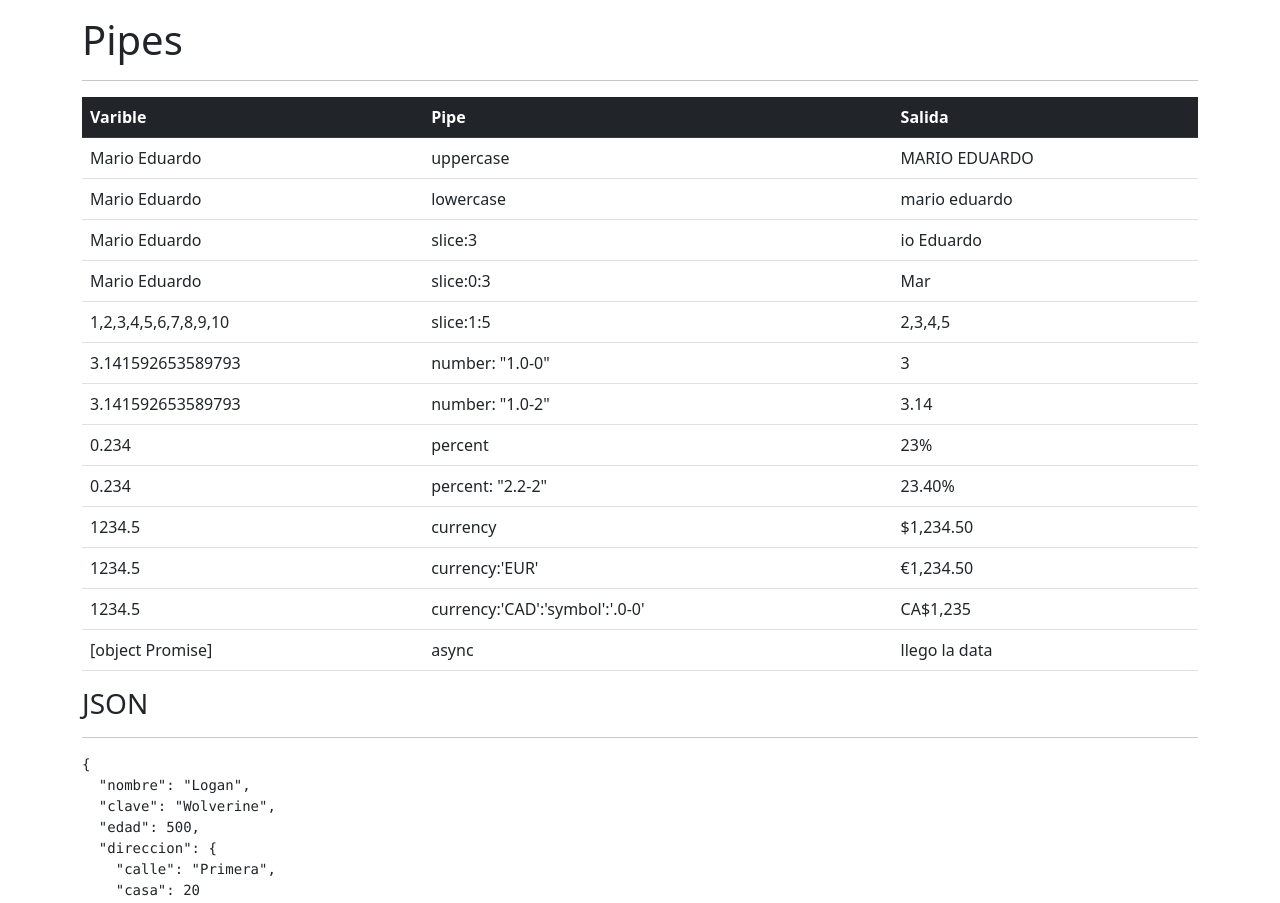
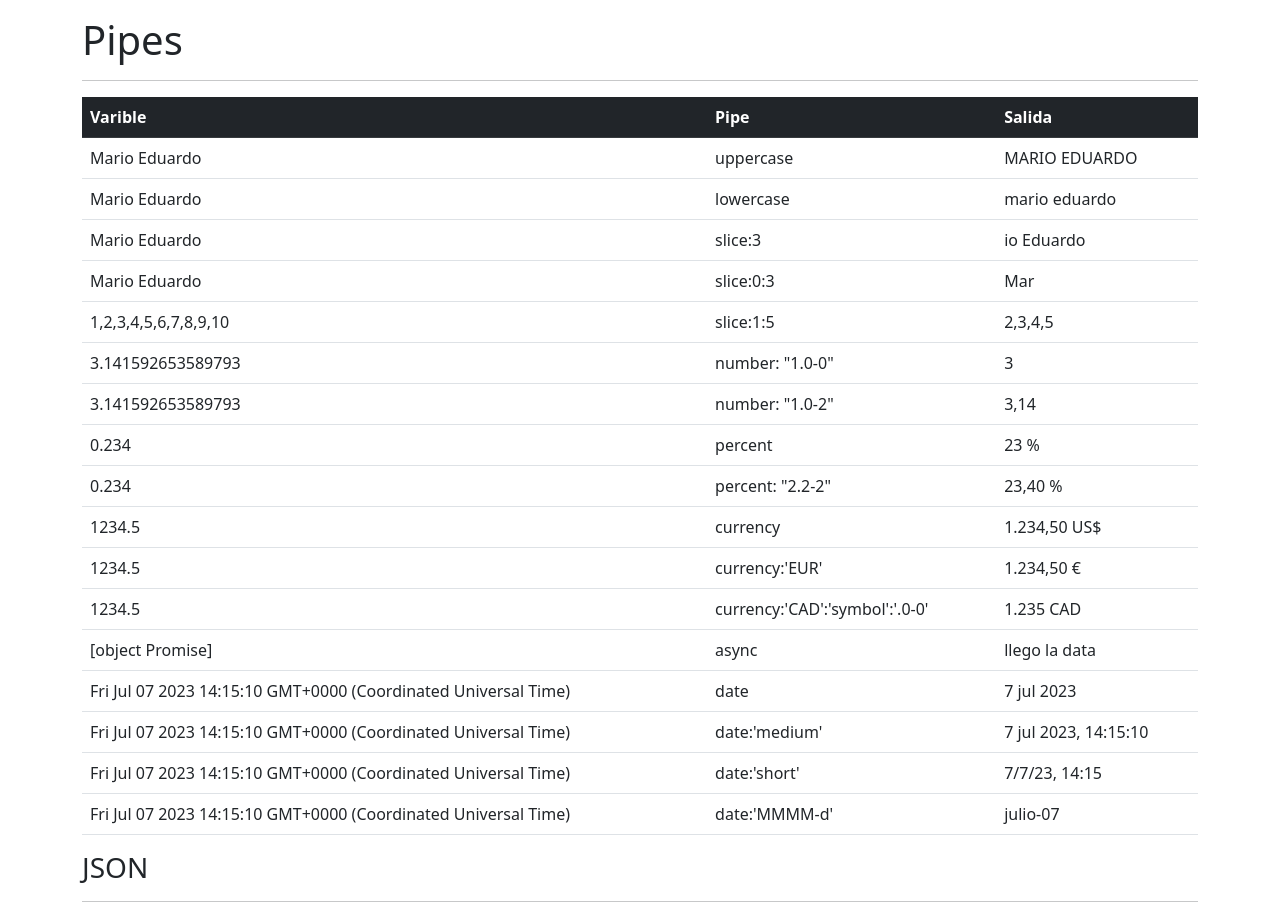
Before and after one commit to MarioEduardoAlvarezTorres/appAngular3, an Angular app: page / in a window 1280 px wide. Shown: the top 903 px of the page. Built offline with nearby package versions, Linux system fonts and the light colour scheme.

Commit message:
uso de pipe data y se cambio a espaniol

```diff
--- a/package.json
+++ b/package.json
@@ -26,6 +26,7 @@
     "@angular-devkit/build-angular": "^15.1.6",
     "@angular/cli": "~15.1.6",
     "@angular/compiler-cli": "^15.1.0",
+    "@angular/localize": "^15.2.9",
     "@types/jasmine": "~4.3.0",
     "jasmine-core": "~4.5.0",
     "karma": "~6.4.0",
--- a/src/app/app.component.html
+++ b/src/app/app.component.html
@@ -77,6 +77,26 @@
           <td>async</td>
           <td>{{ valorPromesa | async }}</td>
         </tr>
+        <tr>
+          <td>{{ fecha }}</td>
+          <td>date</td>
+          <td>{{ fecha | date }}</td>
+        </tr>
+        <tr>
+          <td>{{ fecha }}</td>
+          <td>date:'medium'</td>
+          <td>{{ fecha | date : "medium" }}</td>
+        </tr>
+        <tr>
+          <td>{{ fecha }}</td>
+          <td>date:'short'</td>
+          <td>{{ fecha | date : "short" }}</td>
+        </tr>
+        <tr>
+          <td>{{ fecha }}</td>
+          <td>date:'MMMM-d'</td>
+          <td>{{ fecha | date : "MMMM-dd" }}</td>
+        </tr>
       </tbody>
     </table>
     <h3>JSON</h3>
--- a/src/app/app.component.ts
+++ b/src/app/app.component.ts
@@ -7,10 +7,11 @@ import { Component } from '@angular/core';
 })
 export class AppComponent {
   nombre: string = 'Mario Eduardo';
-  arreglo = [1, 2, 3, 4, 5, 6, 7, 8, 9, 10];
+  arreglo: number[] = [1, 2, 3, 4, 5, 6, 7, 8, 9, 10];
   PI: number = Math.PI;
   porcentaje: number = 0.234;
   salario: number = 1234.5;
+  fecha: Date = new Date();
 
   valorPromesa = new Promise<string>((resolve) => {
     setTimeout(() => {
--- a/src/app/app.module.ts
+++ b/src/app/app.module.ts
@@ -1,16 +1,22 @@
-import { NgModule } from '@angular/core';
+import { NgModule, LOCALE_ID } from '@angular/core';
 import { BrowserModule } from '@angular/platform-browser';
+
+import { registerLocaleData } from '@angular/common';
+import localeEs from '@angular/common/locales/es';
+
+registerLocaleData(localeEs);
 
 import { AppComponent } from './app.component';
 
 @NgModule({
-  declarations: [
-    AppComponent
+  declarations: [AppComponent],
+  imports: [BrowserModule],
+  providers: [
+    {
+      provide: LOCALE_ID,
+      useValue: 'es',
+    },
   ],
-  imports: [
-    BrowserModule
-  ],
-  providers: [],
-  bootstrap: [AppComponent]
+  bootstrap: [AppComponent],
 })
-export class AppModule { }
+export class AppModule {}
--- a/src/main.ts
+++ b/src/main.ts
@@ -1,3 +1,5 @@
+/// <reference types="@angular/localize" />
+
 import { platformBrowserDynamic } from '@angular/platform-browser-dynamic';
 
 import { AppModule } from './app/app.module';
--- a/tsconfig.app.json
+++ b/tsconfig.app.json
@@ -3,7 +3,9 @@
   "extends": "./tsconfig.json",
   "compilerOptions": {
     "outDir": "./out-tsc/app",
-    "types": []
+    "types": [
+      "@angular/localize"
+    ]
   },
   "files": [
     "src/main.ts"
```
Also changed, not shown: 2 other files (tests, documents, lock files or other folders).
